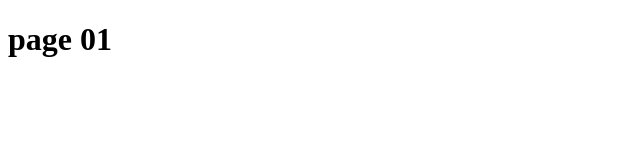
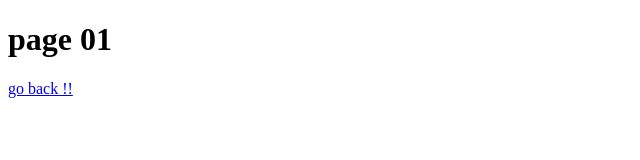
Before and after one commit to heypwris/web-sandbox, a plain HTML site: page sub-pages/page01.html in a window 1280 px wide. Shown: the full height of the page, 0-640 px from the left. Drawn offline with Linux system fonts and the light colour scheme.

Commit message:
Added "go back" links.

```diff
--- a/sub-pages/page01.html
+++ b/sub-pages/page01.html
@@ -6,5 +6,6 @@
     </head>
     <body>
         <h1>page 01</h1>
+        <a href="../index.html">go back !!</a>
     </body>
 </html>
```
Also changed, not shown: sub-pages/page02.html (+1 -0 lines), sub-pages/page03.html (+1 -0 lines).
